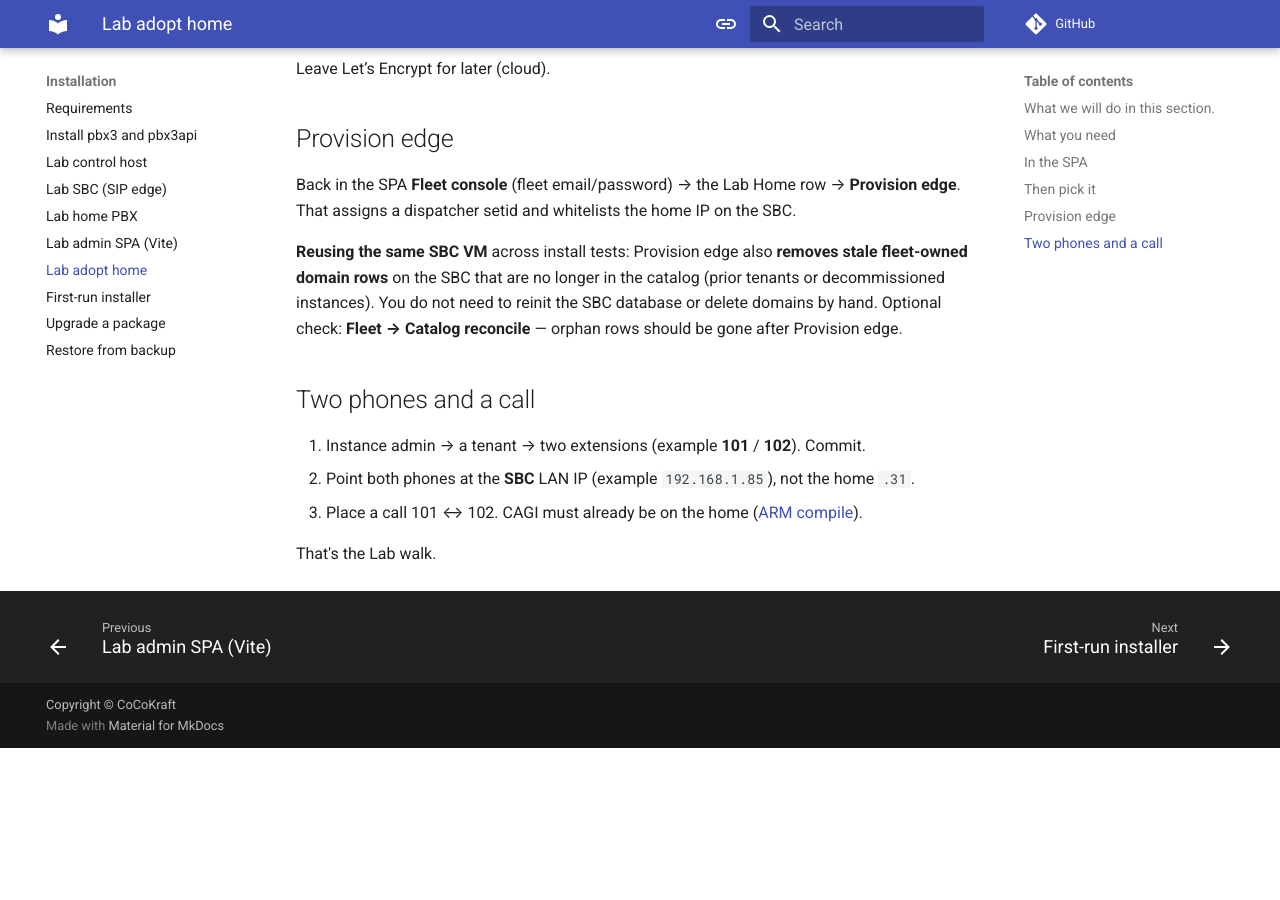
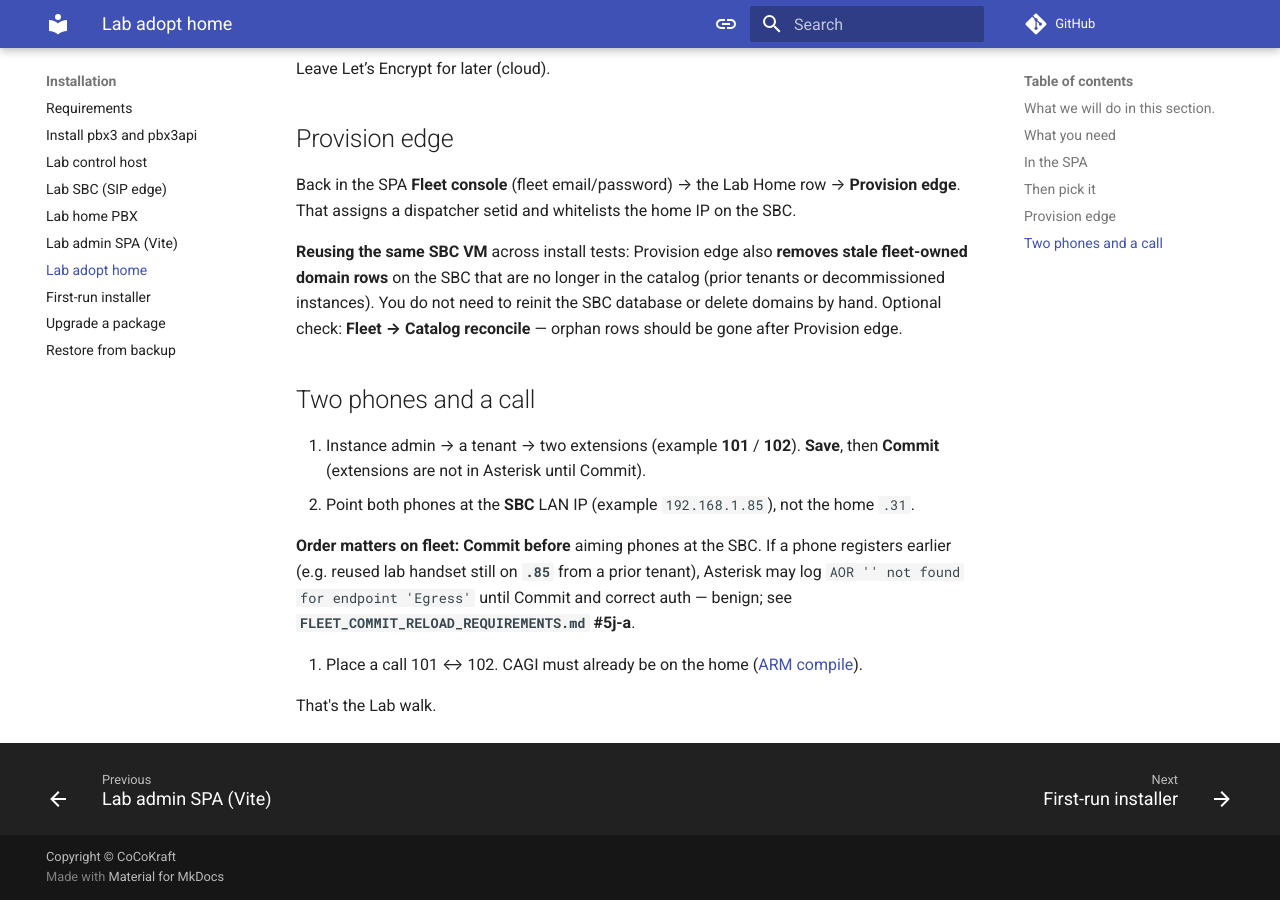
Before and after one commit to aelintra/pbx3-docs, an MkDocs documentation site: the page built from docs/installation/install-lab-adopt.md, in a window 1280 px wide and 900 px high, scrolled down 1820 px. Built offline with MkDocs 1.6.1 and Material for MkDocs 9.7.7, drawn with Linux system fonts in a browser that asks for light colours; comment, search, counter and statistics services are not loaded; before the commit the page ends 2568 px from its top, so only the background shows below that.

Commit message:
Docs: lab adopt — Commit before aiming phones at SBC (#5j-a).
Clarify Save+Commit ordering and benign Egress REGISTER log when phones register early.

Co-authored-by: Cursor <cursoragent@cursor.com>

```diff
--- a/docs/installation/install-lab-adopt.md
+++ b/docs/installation/install-lab-adopt.md
@@ -58,8 +58,11 @@ Back in the SPA **Fleet console** (fleet email/password) → the Lab Home row
 
 ## Two phones and a call
 
-1. Instance admin → a tenant → two extensions (example **101** / **102**). Commit.
+1. Instance admin → a tenant → two extensions (example **101** / **102**). **Save**, then **Commit** (extensions are not in Asterisk until Commit).
 2. Point both phones at the **SBC** LAN IP (example `192.168.1.85`), not the home `.31`.
+
+**Order matters on fleet:** **Commit before** aiming phones at the SBC. If a phone registers earlier (e.g. reused lab handset still on **`.85`** from a prior tenant), Asterisk may log `AOR '' not found for endpoint 'Egress'` until Commit and correct auth — benign; see **`FLEET_COMMIT_RELOAD_REQUIREMENTS.md`** **#5j-a**.
+
 3. Place a call 101 ↔ 102. CAGI must already be on the home ([ARM compile](install-lab-home.md#cagi-needed-for-a-call)).
 
 That's the Lab walk.
```
